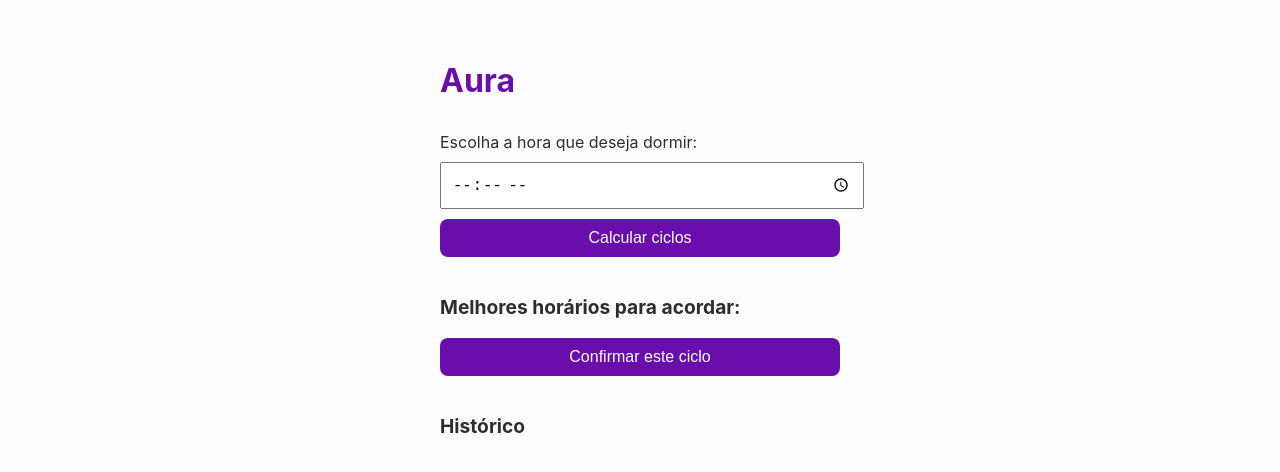
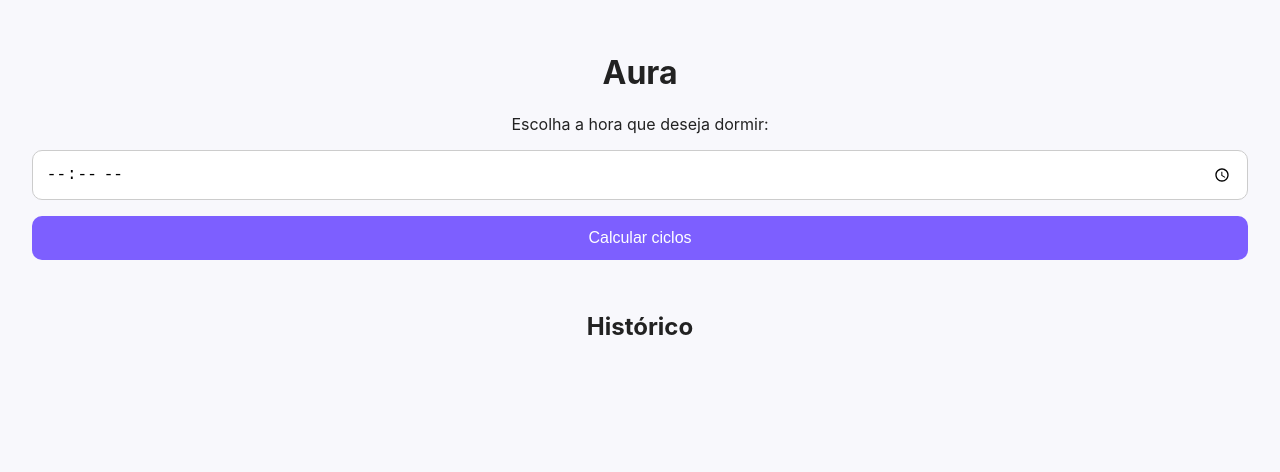
Before and after one commit to DevCleuber/Aura, a plain HTML site: page index.html in a window 1280 px wide. Drawn offline with Linux system fonts and the light colour scheme.

Commit message:
Update style.css

```diff
--- a/style.css
+++ b/style.css
@@ -1,55 +1,58 @@
+body {
+  font-family: -apple-system, BlinkMacSystemFont, sans-serif;
+  background: #f8f8fc;
+  color: #222;
+  margin: 0;
+  padding: 2rem;
+  text-align: center;
+}
 
-body {
-  margin: 0;
-  font-family: -apple-system, BlinkMacSystemFont, 'Helvetica Neue', sans-serif;
-  background: #fdfdff;
-  color: #2d2d2d;
-  display: flex;
-  justify-content: center;
-  align-items: flex-start;
-  padding: 40px 20px;
-  min-height: 100vh;
+main {
+  max-width: 400px;
+  margin: auto;
 }
-.app {
-  max-width: 400px;
+
+input, button {
+  padding: 0.8rem;
+  font-size: 1rem;
+  border-radius: 10px;
+  border: 1px solid #ccc;
+  margin-top: 1rem;
   width: 100%;
+  box-sizing: border-box;
 }
-h1 {
-  font-size: 2em;
-  color: #6a0dad;
-  margin-bottom: 1em;
-}
-input[type="time"] {
-  font-size: 1.2em;
-  padding: 10px;
-  width: 100%;
-  margin: 10px 0;
-}
+
 button {
-  background-color: #6a0dad;
+  background: #7d5fff;
   color: white;
   border: none;
-  padding: 10px;
-  font-size: 1em;
-  width: 100%;
-  border-radius: 8px;
+  margin-bottom: 2rem;
 }
-h2 {
-  margin-top: 2em;
-  font-size: 1.2em;
-}
+
 ul {
   list-style: none;
-  padding-left: 0;
+  padding: 0;
 }
+
 li {
-  background: #eee;
-  margin-bottom: 6px;
-  padding: 10px;
-  border-radius: 6px;
+  background: #fff;
+  margin-bottom: 0.6rem;
+  padding: 0.8rem;
+  border-radius: 10px;
+  box-shadow: 0 1px 3px rgba(0,0,0,0.05);
+  cursor: pointer;
+  transition: 0.2s;
 }
-li.selected {
-  background: #dcd9ff;
-  font-weight: bold;
-  border: 2px solid #7d5fff;
+
+li:hover {
+  background: #f0f0ff;
 }
+
+.hidden {
+  display: none;
+}
+
+.desc {
+  margin-top: 1rem;
+  color: #555;
+}
```
